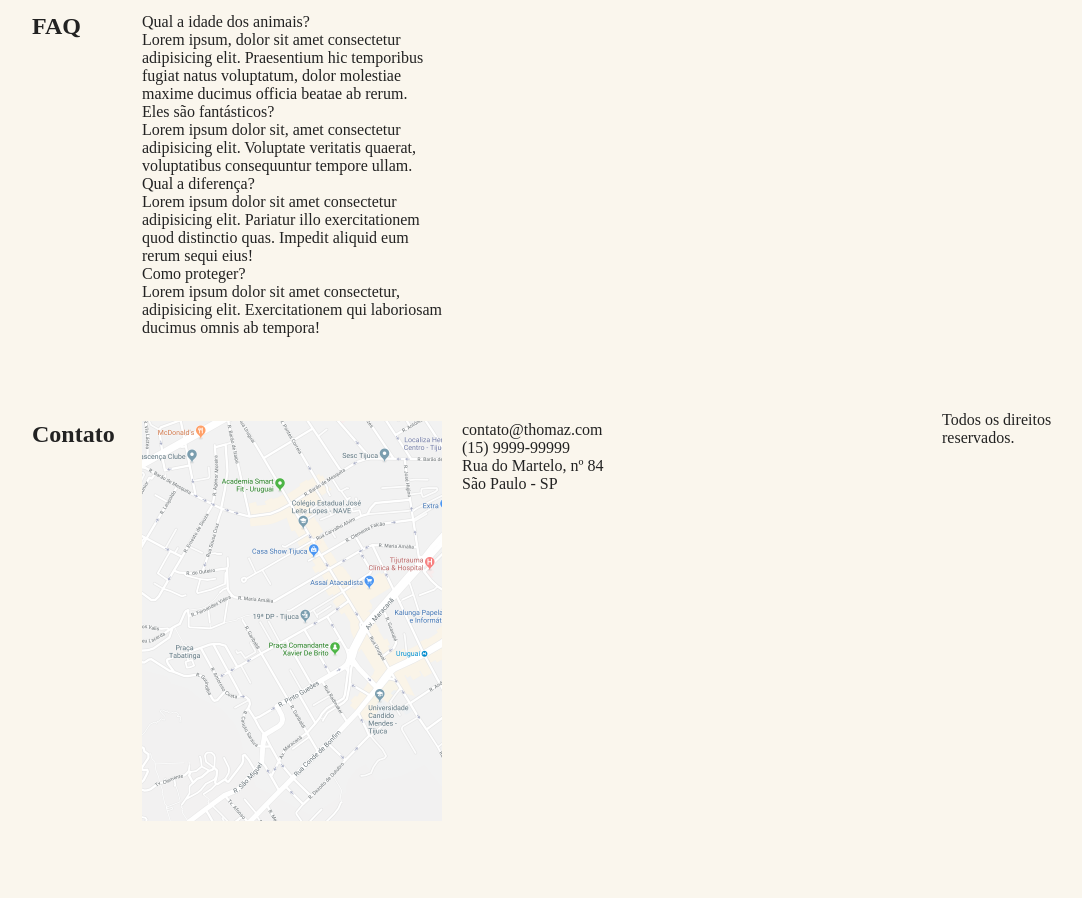
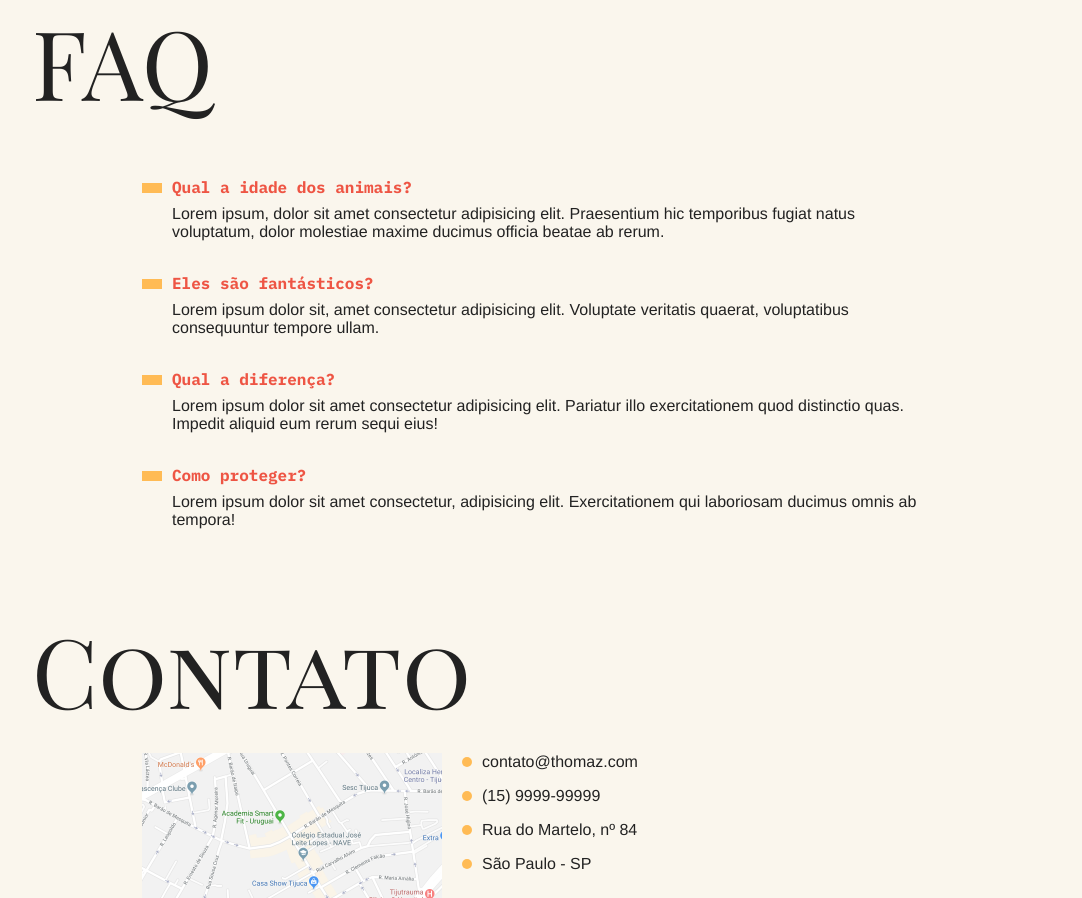
Before and after one commit to felipe-thomaz/Animais-Fantasticos, a plain HTML site: page index.html in a window 1280 px wide. Shown: the part 2048-2946 px from the top of the page, without its empty margins (158-1240 px from the left). Drawn offline with Linux system fonts and the light colour scheme; a script that the page names is missing.

Commit message:
FAQ and contact section styles updated

```diff
--- a/css/style.css
+++ b/css/style.css
@@ -113,3 +113,60 @@ body{
 .animais-descricao section{
   margin-bottom: 3rem;
 }
+
+.faq-lista{
+  grid-column: 2/4;
+}
+.faq-lista dt{
+  font-family: 'IBM Plex Mono', monospace;
+  font-weight: bold;
+  margin-top: 2rem;
+  margin-bottom: .5rem;
+  color: #e54;
+}
+
+.faq-lista dt::before{
+  content: '';
+  display: inline-block;
+  width: 20px;
+  height: 10px;
+  margin-right: 10px;
+  background-color: #fb5;
+}
+
+.faq-lista dd{
+  font-family: Helvetica, Arial;
+  margin-bottom: .5rem;
+  margin-left: 30px;
+}
+
+.mapa{
+  grid-column: 2;
+}
+.dados{
+  grid-column: 3;
+}
+.dados li{
+  margin-bottom: 1rem;
+  font-family: Helvetica, Arial;
+}
+.dados li::before{
+  content: '';
+  display: inline-block;
+  width: 10px;
+  height: 10px;
+  margin-right: 10px;
+  border-radius: 50%;
+  background-color: #fb5;
+}
+.copy{
+  grid-column: 3 / 5;
+  margin-bottom: 2rem;
+  background-color: #fb5;
+}
+
+.copy p{
+  padding: 20px;
+  font-family: 'IBM Plex Mono', monospace;
+  font-weight: bold;
+}
--- a/index.html
+++ b/index.html
@@ -70,8 +70,8 @@
     </div>
   </section>
   <section class="grid-section faq" id="faq">
-    <h1>FAQ</h1>
-    <dl>
+    <h1 class="titulo">FAQ</h1>
+    <dl class="faq-lista">
       <dt>Qual a idade dos animais?</dt>
       <dd>Lorem ipsum, dolor sit amet consectetur adipisicing elit. Praesentium hic temporibus fugiat natus voluptatum, dolor molestiae maxime ducimus officia beatae ab rerum.</dd>
 
@@ -87,7 +87,7 @@
   </section>
 
   <section class="grid-section contato">
-    <h1>Contato</h1>
+    <h1 class="titulo">Contato</h1>
     <div class="mapa">
       <img src="./img/mapa.png">
     </div>
```
